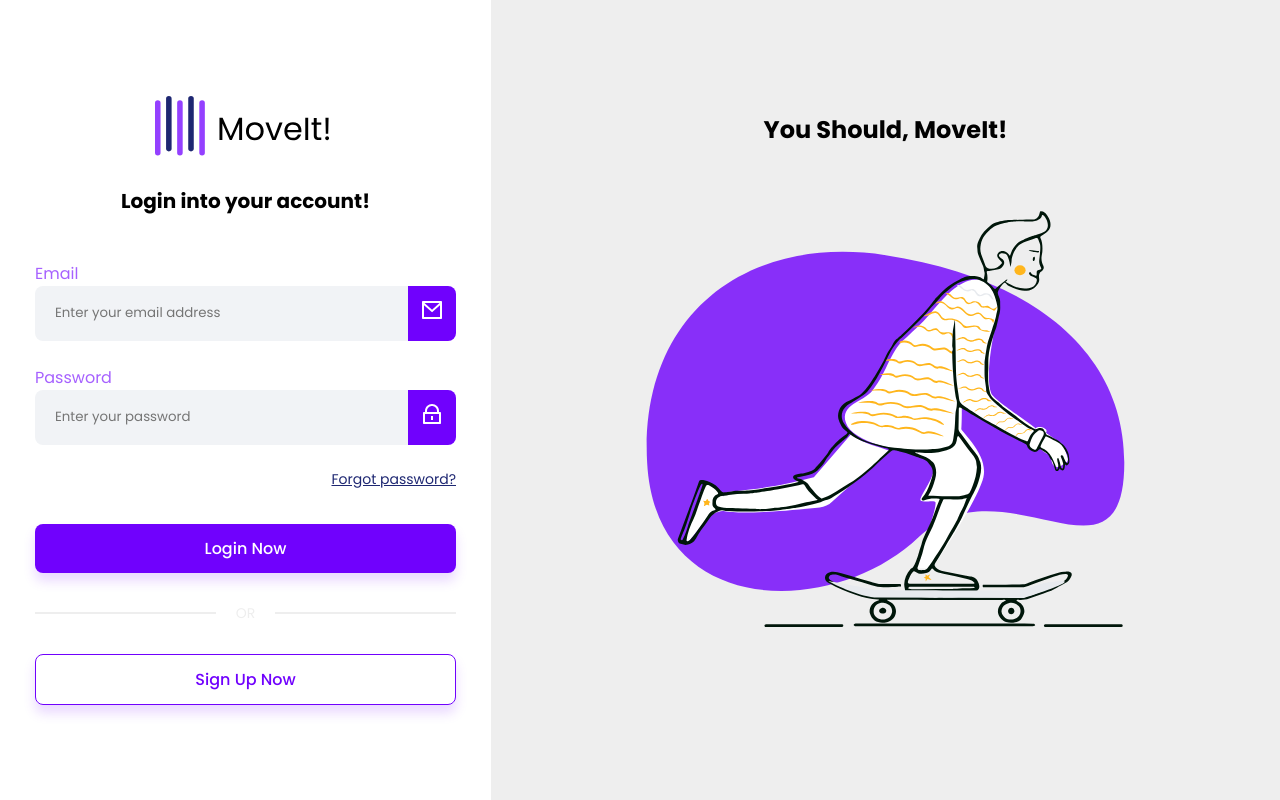
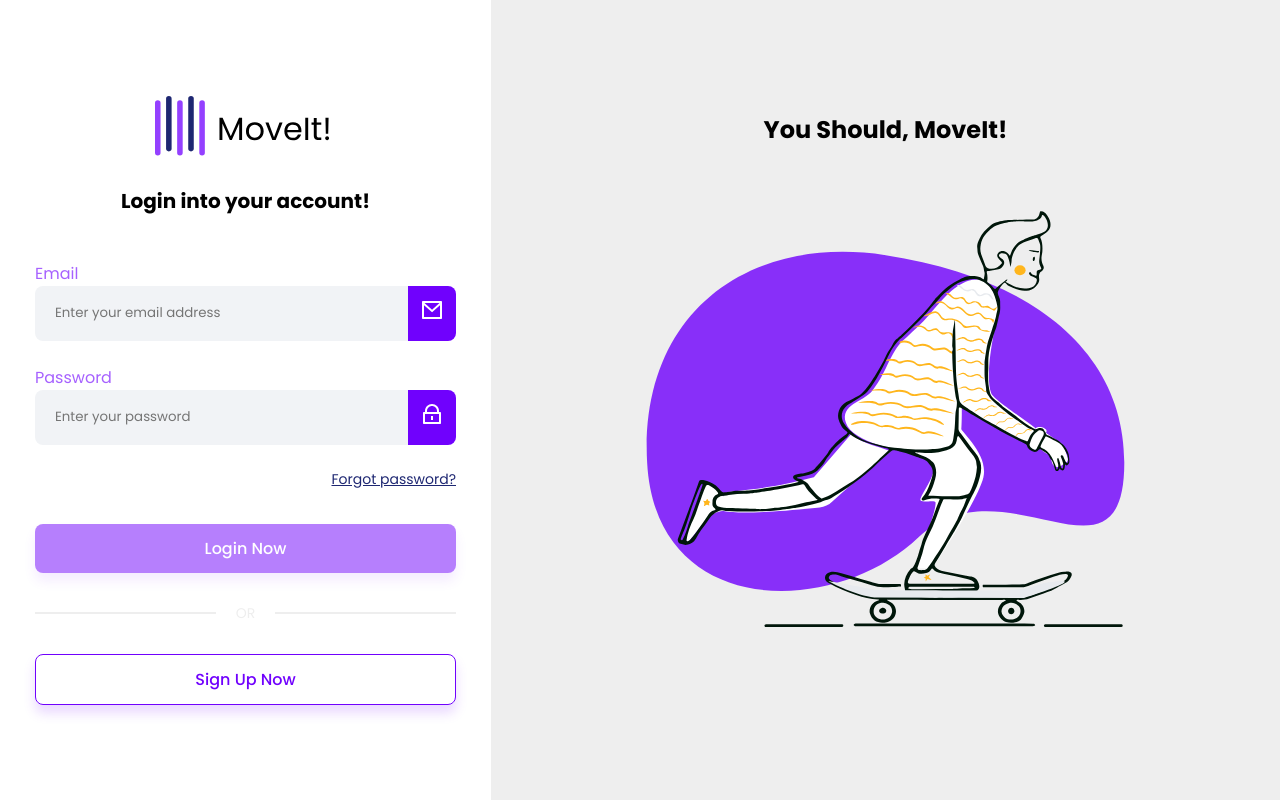
Before and after one commit to remediios/angular-spring-auth-system, an Angular app in the folder auth-client/: page /signin in a window 1280 px wide. Built offline with nearby package versions, Linux system fonts and the light colour scheme.

Commit message:
feat: disabled sign in button

```diff
--- a/auth-client/src/app/components/default-signin-layout/default-signin-layout.component.html
+++ b/auth-client/src/app/components/default-signin-layout/default-signin-layout.component.html
@@ -4,7 +4,11 @@
     <h2>{{ title }}</h2>
     <ng-content></ng-content>
     <div class="btn-wrapper">
-      <button class="btn-primary" (click)="submit()">
+      <button
+        class="btn-primary"
+        (click)="submit()"
+        [disabled]="disablePrimaryBtn"
+      >
         {{ primaryBtnText }}
       </button>
       <div class="divider">
--- a/auth-client/src/app/components/default-signin-layout/default-signin-layout.component.scss
+++ b/auth-client/src/app/components/default-signin-layout/default-signin-layout.component.scss
@@ -75,7 +75,8 @@ main {
         cursor: pointer;
 
         &:disabled {
-          opacity: 0.8;
+          opacity: 0.5;
+          cursor: not-allowed;
         }
 
         &.btn-primary {
--- a/auth-client/src/app/components/default-signin-layout/default-signin-layout.component.ts
+++ b/auth-client/src/app/components/default-signin-layout/default-signin-layout.component.ts
@@ -11,6 +11,7 @@ export class DefaultSigninLayoutComponent {
   @Input() title: string = '';
   @Input() primaryBtnText: string = '';
   @Input() secondaryBtnText: string = '';
+  @Input() disablePrimaryBtn: boolean = true;
   @Output('submit') onSubmit = new EventEmitter();
   @Output('navigate') onNavigate = new EventEmitter();
 
--- a/auth-client/src/app/pages/signin/signin.component.html
+++ b/auth-client/src/app/pages/signin/signin.component.html
@@ -4,6 +4,7 @@
   secondaryBtnText="Sign Up Now"
   (submit)="submit()"
   (navigate)="navigate()"
+  [disablePrimaryBtn]="!signInForm.valid"
 >
   <form [formGroup]="signInForm">
     <app-primary-input
```
